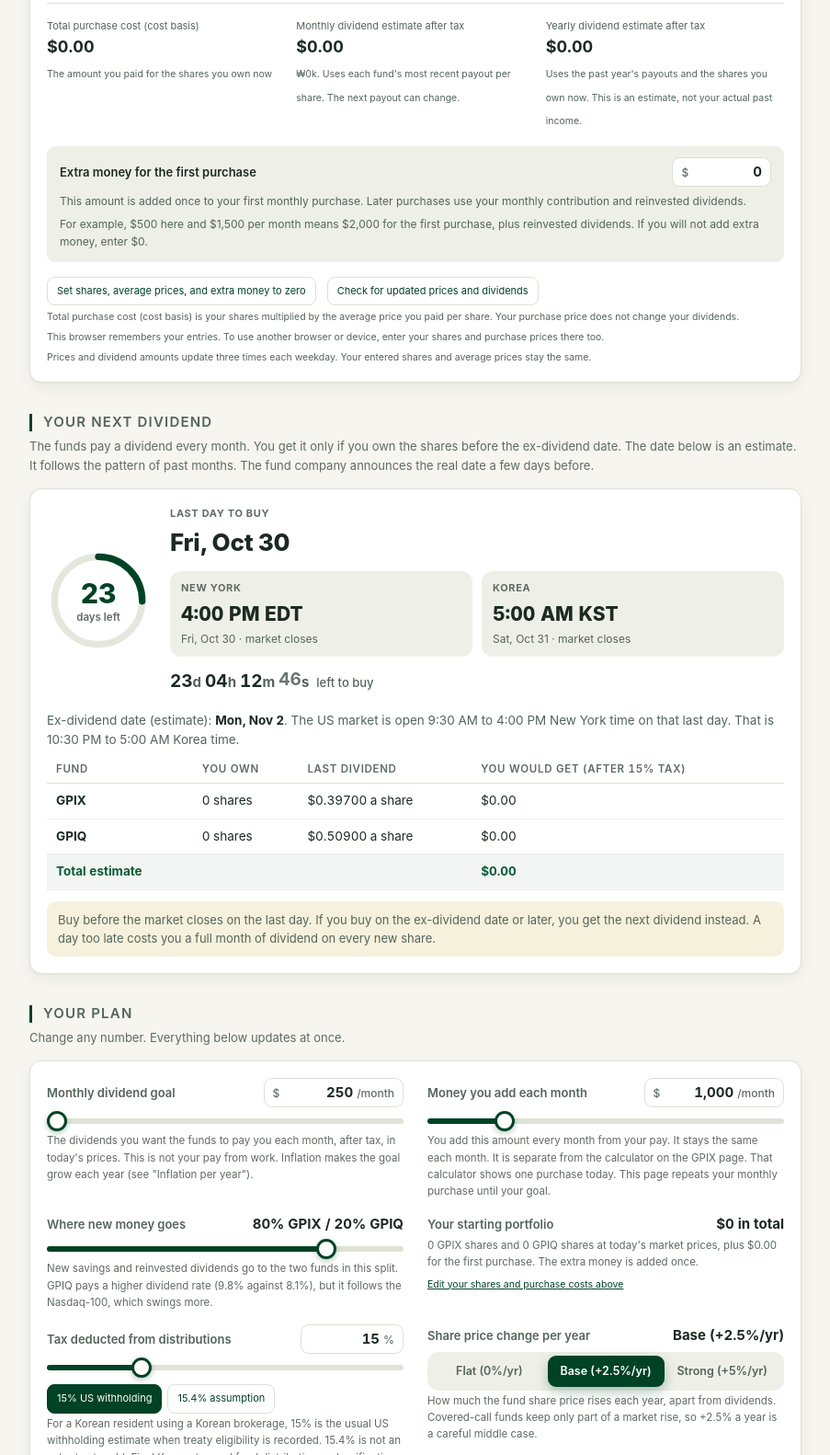
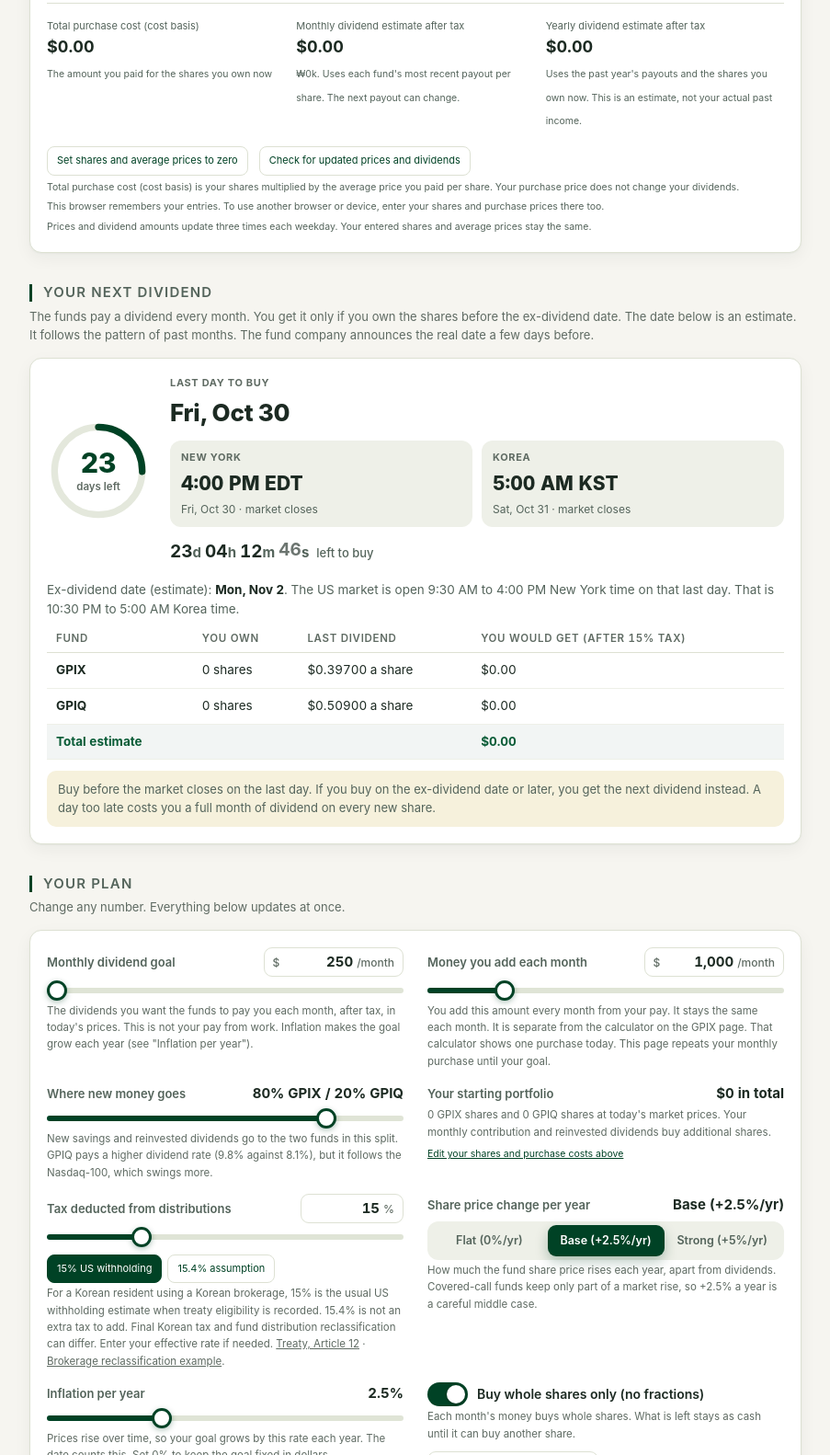
Before and after one commit to bskthefirst/should-i-buy-gpix-today, a plain HTML site: page docs/retire.html in a window 1280 px wide. Shown: the part 1384-2966 px from the top of the page at 92% size, without its empty margins (188-1091 px from the left). Drawn offline with Linux system fonts and the light colour scheme.

Commit message:
Remove the optional upfront cash field from the retirement plan

```diff
--- a/docs/retire.html
+++ b/docs/retire.html
@@ -216,10 +216,6 @@
   .holding-tools { display: flex; flex-wrap: wrap; gap: 12px; align-items: center; margin-top: 16px; }
   .holding-tools label { color: var(--muted); font-size: 12px; }
   .holding-tools .numbox { margin-left: 6px; }
-  .first-purchase { margin-top: 16px; padding: 12px 14px; background: var(--surface2); border-radius: 9px; }
-  .first-purchase label { display: flex; flex-wrap: wrap; align-items: center; gap: 8px 14px; font-size: 13px; font-weight: 600; }
-  .first-purchase .numbox { margin-left: auto; }
-  .first-purchase p { margin-top: 6px; font-size: 12px; color: var(--muted); }
   .holding-tools button, .tax-presets button { padding: 6px 10px; border: 1px solid var(--border); border-radius: 8px; color: var(--brg); background: var(--surface); font: inherit; font-size: 11px; cursor: pointer; }
   .tax-presets { display: flex; gap: 6px; margin-top: 8px; }
   .tax-presets button[aria-pressed=true] { background: var(--brg); color: white; border-color: var(--brg); }
@@ -557,8 +553,7 @@
 // Existing shares are never rounded or bought again. The whole-share switch
 // applies only to future purchases. Cost basis does not determine dividends.
 function initialHoldings(y, p) {
-  const cash = p.startCash || 0, w = p.gpixPct / 100;
-  return { sg: p.sharesGpix, sq: p.sharesGpiq, cg: cash * w, cq: cash * (1 - w) };
+  return { sg: p.sharesGpix, sq: p.sharesGpiq, cg: 0, cq: 0 };
 }
 
 function holdingMetrics(shares, averageCost, price, lastAmount, annualAmount, taxPct) {
@@ -572,7 +567,7 @@
     yieldOnCost: basis > 0 && annualNet !== null ? annualNet / basis * 100 : null };
 }
 
-// One month at a time. p: {monthly, gpixPct, taxPct, sharesGpix, sharesGpiq, startCash, whole}.
+// One month at a time. p: {monthly, gpixPct, taxPct, sharesGpix, sharesGpiq, whole}.
 // o: {target, drift, inflation}: the goal in $ a month after tax in today's prices, the share
 // price change in % a year, and inflation in % a year (the goal grows with it; 0 = fixed).
 // Each month: the funds pay dividends on the shares you hold, tax comes off, share prices move,
@@ -617,10 +612,10 @@
 // ---- plan, defaults and saving ----
 // Personal purchase records are entered and saved in the browser, not published.
 // costs: what the owner pays every month, so the page can show when the dividends cover each one. "per" is "month" or "week".
-const DEFAULTS = { target: 250, monthly: 1000, gpixPct: 80, taxPct: 15, sharesGpix: 0, sharesGpiq: 0, costGpix: 0, costGpiq: 0, startCash: 0, scenario: "base", inflation: 2.5, whole: true, lunchbox: 0, homeCost: 6,
+const DEFAULTS = { target: 250, monthly: 1000, gpixPct: 80, taxPct: 15, sharesGpix: 0, sharesGpiq: 0, costGpix: 0, costGpiq: 0, scenario: "base", inflation: 2.5, whole: true, lunchbox: 0, homeCost: 6,
   costs: [{ name: "Claude", amount: 20, times: 1, per: "month" }, { name: "ChatGPT", amount: 20, times: 1, per: "month" }, { name: "Lunch", amount: 20, times: 4, per: "week" }] };
 const COST_LIMITS = { rows: 12, name: 30, amount: 1e6, times: 100 };
-const LIMITS = { target: [1, 1e6], monthly: [0, 1e6], gpixPct: [0, 100], taxPct: [0, 60], sharesGpix: [0, 1e8], sharesGpiq: [0, 1e8], costGpix: [0, 1e6], costGpiq: [0, 1e6], startCash: [0, 1e8], inflation: [0, 15], lunchbox: [0, 7], homeCost: [0, 1000] };
+const LIMITS = { target: [1, 1e6], monthly: [0, 1e6], gpixPct: [0, 100], taxPct: [0, 60], sharesGpix: [0, 1e8], sharesGpiq: [0, 1e8], costGpix: [0, 1e6], costGpiq: [0, 1e6], inflation: [0, 15], lunchbox: [0, 7], homeCost: [0, 1000] };
 const STORE_KEY = "retire-settings-v3";
 const freshPlan = () => ({ ...DEFAULTS, costs: DEFAULTS.costs.map(c => ({ ...c })) });   // a copy, so editing the costs never changes the defaults
 let S = freshPlan();
@@ -657,13 +652,11 @@
 // Leave those costs unknown and ask the user to verify the estimated shares.
 function migrateHoldings(y) {
   if (!legacyBalances) return;
-  S.startCash = 0;
   for (const [name, px] of [["Gpix", y.pxGpix], ["Gpiq", y.pxGpiq]]) {
     const dollars = Math.min(1e8, Math.max(0, Number(legacyBalances["start" + name]) || 0));
     const shares = dollars / px;
     S["shares" + name] = S.whole ? Math.floor(shares + 1e-9) : shares;
     S["cost" + name] = 0;
-    S.startCash += Math.max(0, dollars - S["shares" + name] * px);
   }
   S.holdingsReview = true;
   legacyBalances = null;
@@ -1435,13 +1428,8 @@
         </article>`).join("")}
       </div>
       <div class="holding-summary" id="holdings-summary"></div>
-      <div class="first-purchase">
-        <label for="n-startCash">Extra money for the first purchase ${numBox("n-startCash", "$", "", "Extra money added once to the first monthly purchase in dollars")}</label>
-        <p>This amount is added once to your first monthly purchase. Later purchases use your monthly contribution and reinvested dividends.</p>
-        <p>For example, $500 here and $1,500 per month means $2,000 for the first purchase, plus reinvested dividends. If you will not add extra money, enter $0.</p>
-      </div>
       <div class="holding-tools">
-        <button type="button" id="clear-holdings">Set shares, average prices, and extra money to zero</button>
+        <button type="button" id="clear-holdings">Set shares and average prices to zero</button>
         <button type="button" id="confirm-holdings" hidden>My share counts are correct</button>
         <button type="button" id="refresh-market">Check for updated prices and dividends</button>
       </div>
@@ -1622,12 +1610,12 @@
   slider("in-monthly", "monthly", "n-monthly"); numeric("n-monthly", "monthly", "in-monthly");
   slider("in-lunchbox", "lunchbox", "n-lunchbox"); numeric("n-lunchbox", "lunchbox", "in-lunchbox"); numeric("n-homeCost", "homeCost");
   slider("in-mix", "gpixPct"); slider("in-tax", "taxPct", "n-taxPct"); numeric("n-taxPct", "taxPct", "in-tax"); slider("in-infl", "inflation");
-  for (const key of ["sharesGpix", "sharesGpiq", "costGpix", "costGpiq", "startCash"]) numeric("n-" + key, key);
+  for (const key of ["sharesGpix", "sharesGpiq", "costGpix", "costGpiq"]) numeric("n-" + key, key);
   document.querySelectorAll("[data-tax]").forEach(b => b.addEventListener("click", () => {
     S.taxPct = +b.dataset.tax; syncControls(); update(yields);
   }));
   $("clear-holdings").addEventListener("click", () => {
-    for (const key of ["sharesGpix", "sharesGpiq", "costGpix", "costGpiq", "startCash"]) S[key] = 0;
+    for (const key of ["sharesGpix", "sharesGpiq", "costGpix", "costGpiq"]) S[key] = 0;
     S.holdingsReview = false; syncControls(); update(yields);
   });
   $("confirm-holdings").addEventListener("click", () => { S.holdingsReview = false; update(yields); });
@@ -1648,7 +1636,7 @@
   set("in-monthly", S.monthly); set("n-monthly", fieldText(S.monthly));
   set("in-lunchbox", S.lunchbox); set("n-lunchbox", fieldText(S.lunchbox)); set("n-homeCost", fieldText(S.homeCost));
   set("in-mix", S.gpixPct); set("in-tax", S.taxPct); set("n-taxPct", fieldText(S.taxPct)); set("in-infl", S.inflation);
-  for (const key of ["sharesGpix", "sharesGpiq", "costGpix", "costGpiq", "startCash"]) set("n-" + key, key.startsWith("shares") ? sharesText(S[key]) : fieldText(S[key]));
+  for (const key of ["sharesGpix", "sharesGpiq", "costGpix", "costGpiq"]) set("n-" + key, key.startsWith("shares") ? sharesText(S[key]) : fieldText(S[key]));
   $("in-whole").checked = S.whole;
   ["in-target", "in-monthly", "in-mix", "in-tax", "in-infl", "in-lunchbox"].forEach(id => paintSlider($(id)));
 }
@@ -1691,7 +1679,7 @@
     <div><span>Total purchase cost (cost basis)</span><b>${completeCost ? usd2(total("basis")) : "Average prices missing"}</b><small>${completeCost ? "The amount you paid for the shares you own now" : "Enter the average price you paid per share for each fund above."}</small></div>
     <div><span>Monthly dividend estimate after tax</span><b>${latestNet === null ? "Unavailable" : usd2(latestNet)}</b><small>${latestNet === null ? "The latest payouts are unavailable" : won(latestNet) + ". Uses each fund's most recent payout per share. The next payout can change."}</small></div>
     <div><span>Yearly dividend estimate after tax</span><b>${annualNet === null ? "Unavailable" : usd2(annualNet)}</b><small>Uses the past year's payouts and the shares you own now. This is an estimate, not your actual past income.</small></div>`;
-  $("holdings-notice").textContent = S.holdingsReview ? "The previous page saved dollar amounts, so these share counts are estimates. Enter your actual share counts and average prices from your brokerage. Check the extra money for the first purchase too. It includes the remainder from those estimated share counts." : "";
+  $("holdings-notice").textContent = S.holdingsReview ? "The previous page saved dollar amounts, so these share counts are estimates. Enter your actual share counts and average prices from your brokerage." : "";
   $("confirm-holdings").hidden = !S.holdingsReview;
   const issues = MARKET_META.issues || [];
   $("holdings-data-status").textContent = issues.length ? issues.join(" ") : "Prices and dividend amounts update three times each weekday. Your entered shares and average prices stay the same.";
@@ -1713,10 +1701,10 @@
   saveSettings();
   const y = YIELDS || yields;
   const lunch = lunchPlan();   // money saved by lunchboxes joins the monthly savings
-  const p = { monthly: S.monthly + lunch.extra, gpixPct: S.gpixPct, taxPct: S.taxPct, sharesGpix: S.sharesGpix, sharesGpiq: S.sharesGpiq, startCash: S.startCash, whole: S.whole };
+  const p = { monthly: S.monthly + lunch.extra, gpixPct: S.gpixPct, taxPct: S.taxPct, sharesGpix: S.sharesGpix, sharesGpiq: S.sharesGpiq, whole: S.whole };
   const drift = SCENARIOS[S.scenario], infl = S.inflation;
   const sim = simulate(y, p, { target: S.target, drift, inflation: infl });
-  const startTotal = S.sharesGpix * y.pxGpix + S.sharesGpiq * y.pxGpiq + S.startCash;
+  const startTotal = S.sharesGpix * y.pxGpix + S.sharesGpiq * y.pxGpiq;
   const hold = initialHoldings(y, p);
   const needPot = S.target * 12 / sim.mixNet;                 // in today's prices
   const progressPct = needPot > 0 ? startTotal / needPot * 100 : 0;
@@ -1744,7 +1732,7 @@
   // control labels
   $("v-mix").textContent = S.gpixPct + "% GPIX / " + (100 - S.gpixPct) + "% GPIQ";
   $("v-start").textContent = fmt$(startTotal) + " in total";
-  $("holdnote").textContent = `${sharesText(hold.sg)} GPIX shares and ${sharesText(hold.sq)} GPIQ shares at today's market prices, plus ${usd2(S.startCash)} for the first purchase. The extra money is added once.`;
+  $("holdnote").textContent = `${sharesText(hold.sg)} GPIX shares and ${sharesText(hold.sq)} GPIQ shares at today's market prices. Your monthly contribution and reinvested dividends buy additional shares.`;
   document.querySelectorAll("[data-tax]").forEach(b => b.setAttribute("aria-pressed", String(+b.dataset.tax === S.taxPct)));
   renderHoldings(y);
   $("v-scen").textContent = SCENARIO_LABEL[S.scenario];
@@ -1827,7 +1815,7 @@
     test("Add $100 more each month", { ...p, monthly: p.monthly + 100 }),
     test("Add $250 more each month", { ...p, monthly: p.monthly + 250 }),
     test("Add $500 more each month", { ...p, monthly: p.monthly + 500 }),
-    test("Put $5,000 more into GPIX today", { ...p, sharesGpix: p.sharesGpix + (p.whole ? Math.floor(5000 / y.pxGpix) : 5000 / y.pxGpix), startCash: p.startCash + (p.whole ? 5000 % y.pxGpix : 0) }),
+    test("Put $5,000 more into GPIX today", { ...p, sharesGpix: p.sharesGpix + (p.whole ? Math.floor(5000 / y.pxGpix) : 5000 / y.pxGpix) }),
     S.target > 250 ? test("Lower the goal by $250 a month", null, null, S.target - 250) : null,
     infl >= 1 ? test("Inflation is 1 point lower", null, null, null, infl - 1) : null,
     test("Dividend rates rise by 1 percentage point", null, higher),
```
Also changed, not shown: scripts/test_retire.cjs (+15 -4 lines).
